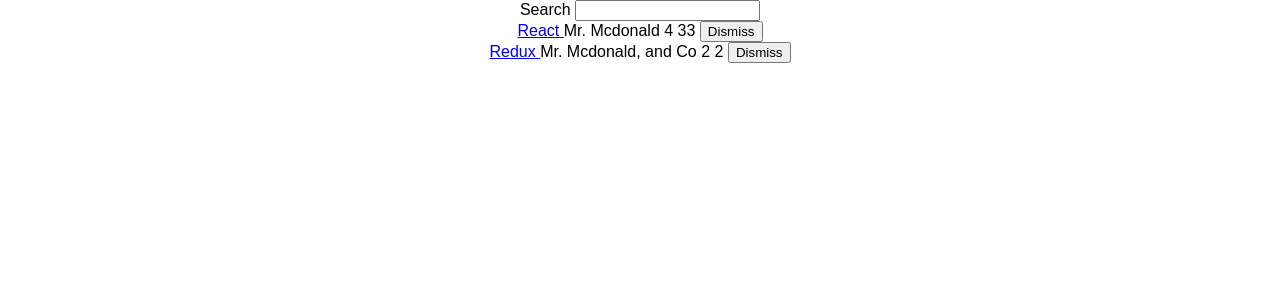
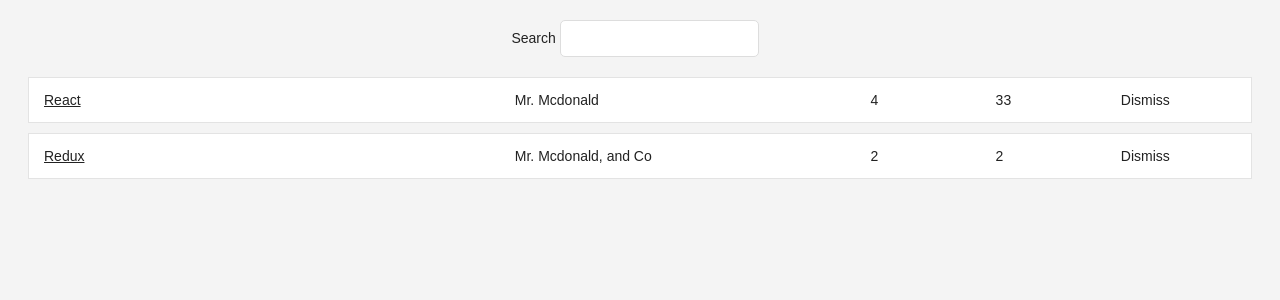
Before and after one commit to Schmidt-Aaron/hackernews-reader, a React (Create React App) app: page / in a window 1280 px wide. Shown: the top 300 px of the page. Built offline with nearby package versions, Linux system fonts and the light colour scheme.

Commit message:
added styles

```diff
--- a/src/App.css
+++ b/src/App.css
@@ -26,3 +26,67 @@
   from { transform: rotate(0deg); }
   to { transform: rotate(360deg); }
 }
+
+.page {
+  margin: 20px;
+}
+
+  .interactions {
+  text-align: center;
+}
+
+.table {
+  margin: 20px 0;
+}
+
+.table-header {
+  display: flex;
+  line-height: 24px;
+  font-size: 16px;
+  padding: 0 10px;
+  justify-content: space-between;
+}
+
+.table-empty {
+  margin: 200px;
+  text-align: center;
+  font-size: 16px;
+}
+
+.table-row {
+  display: flex;
+  line-height: 24px;
+  white-space: nowrap;
+  margin: 10px 0;
+  padding: 10px;
+  background: #ffffff;
+  border: 1px solid #e3e3e3;
+}
+
+.table-header > span {
+  overflow: hidden;
+  text-overflow: ellipsis;
+  padding: 0 5px;
+}
+
+.table-row > span {
+  overflow: hidden;
+  text-overflow: ellipsis;
+  padding: 0 5px;
+}
+
+.button-inline {
+  border-width: 0;
+  background: transparent;
+  color: inherit;
+  text-align: inherit;
+  -webkit-font-smoothing: inherit;
+  padding: 0;
+  font-size: inherit;
+  cursor: pointer;
+}
+
+.button-active {
+  border-radius: 0;
+  border-bottom: 1px solid #38BB6C;
+}
--- a/src/App.js
+++ b/src/App.js
@@ -22,6 +22,51 @@
 
 const isSearched = searchTerm => item => item.title.toLowerCase().includes(searchTerm.toLowerCase());
 
+const Search = ({ value, onChange, children }) =>
+  <form>
+    {children} <input
+      type="text"
+      value={value}
+      onChange={onChange}
+    />
+  </form>
+
+const Table = ({ list, pattern, onDismiss }) =>
+  <div className="table">
+  {list.filter(isSearched(pattern)).map(item =>
+    <div key={item.objectID} className="table-row">
+      <span style={{ width: '40%' }}>
+          <a href={item.url}>{item.title} </a>
+      </span>
+      <span style={{ width: '30%' }}>
+        {item.author}
+      </span>
+      <span style={{ width: '10%' }}>
+        {item.num_comments}
+      </span>
+      <span style={{ width: '10%' }}>
+        {item.points}
+      </span>
+      <span style={{ width: '10%' }}>
+        <Button
+          onClick={() => onDismiss(item.objectID)}
+          className="button-inline"
+        >
+          Dismiss
+        </Button>
+      </span>
+    </div>
+  )}
+  </div>
+
+const Button = ({ onClick, className = '', children }) =>
+  <button
+    onClick={onClick}
+    className={className}
+    type="button"
+  >
+    {children}
+  </button>
 
 class App extends Component {
 
@@ -51,13 +96,15 @@
   render() {
     const { searchTerm, list } = this.state;
     return (
-      <div className="App">
+      <div className="page">
+        <div className="interactions">
           <Search
             value={searchTerm}
             onChange={this.onSearchChange}
           >
             Search
           </Search>
+        </div>
         <Table
          list={list}
          pattern={searchTerm}
@@ -68,101 +115,5 @@
   }
 }
 
-// class Search extends Component {
-//   render() {
-//     const { value, onChange, children } = this.props;
-//     return (
-//       <form>
-//         {children} <input
-//           type="text"
-//           value={value}
-//           onChange={onChange}
-//         />
-//       </form>
-//     );
-//   }
-// }
-
-const Search = ({ value, onChange, children }) =>
-  <form>
-    {children} <input
-      type="text"
-      value={value}
-      onChange={onChange}
-    />
-  </form>
-
-const Table = ({ list, pattern, onDismiss }) =>
-  <div>
-  {list.filter(isSearched(pattern)).map(item =>
-    <div key={item.objectID}>
-      <span>
-          <a href={item.url}>{item.title} </a>
-      </span>
-      <span>{item.author} </span>
-      <span>{item.num_comments} </span>
-      <span>{item.points} </span>
-      <span>
-        <Button onClick={() => onDismiss(item.objectID)}>
-          Dismiss
-        </Button>
-      </span>
-    </div>
-  )}
-  </div>
-
-// class Table extends Component {
-//   render() {
-//     const { list, pattern, onDismiss } = this.props;
-//     return(
-//       <div>
-//         {list.filter(isSearched(pattern)).map(item =>
-//           <div key={item.objectID}>
-//             <span>
-//                  <a href={item.url}>{item.title} </a>
-//             </span>
-//             <span>{item.author} </span>
-//             <span>{item.num_comments} </span>
-//             <span>{item.points} </span>
-//             <span>
-//               <Button onClick={() => onDismiss(item.objectID)}>
-//                 Dismiss
-//               </Button>
-//             </span>
-//           </div>
-//         )}
-//       </div>
-//     );
-//   }
-// }
-
-// class Button extends Component {
-//   render() {
-//     const {
-//       onClick,
-//       className = '',
-//       children,
-//     } = this.props;
-
-//     return (
-//       <button
-//         onClick={onClick}
-//         className={className}
-//         type="button"
-//       >
-//         {children}
-//       </button>
-//     );
-//   }
-// }
-
-const Button = ({ onClick, className = '', children }) =>
-  <button
-    onClick={onClick}
-    className={className}
-    type="button"
-  >
-    {children}
-  </button>
 
 export default App;
--- a/src/index.css
+++ b/src/index.css
@@ -1,5 +1,44 @@
 body {
+  color: #222;
+  background: #f4f4f4;
+  font: 400 14px CoreSans, Arial,sans-serif;
+}
+
+a {
+  color: #222;
+}
+
+a:hover {
+  text-decoration: underline;
+}
+
+ul, li {
+  list-style: none;
+  padding: 0;
   margin: 0;
-  padding: 0;
-  font-family: sans-serif;
 }
+
+input {
+  padding: 10px;
+  border-radius: 5px;
+  outline: none;
+  margin-right: 10px;
+  border: 1px solid #dddddd;
+}
+
+button {
+  padding: 10px;
+  border-radius: 5px;
+  border: 1px solid #dddddd;
+  background: transparent;
+  color: #808080;
+  cursor: pointer;
+}
+
+button:hover {
+  color: #222;
+}
+
+*:focus {
+  outline: none;
+}
```
Lines whose indentation alone changed are shown as unchanged.
